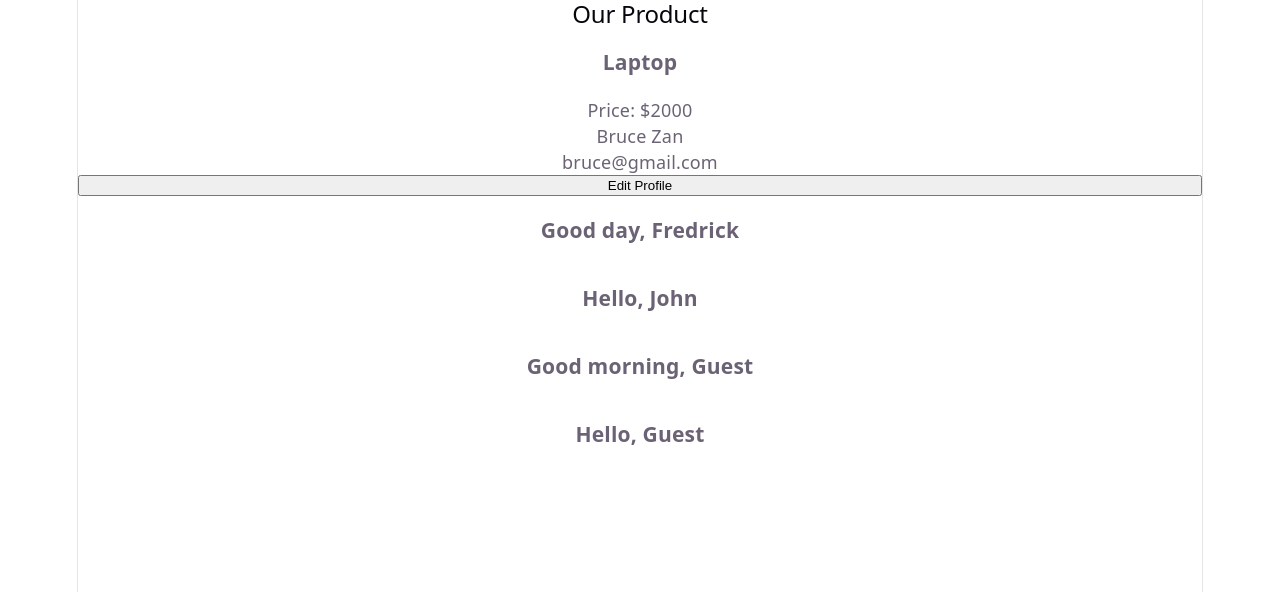
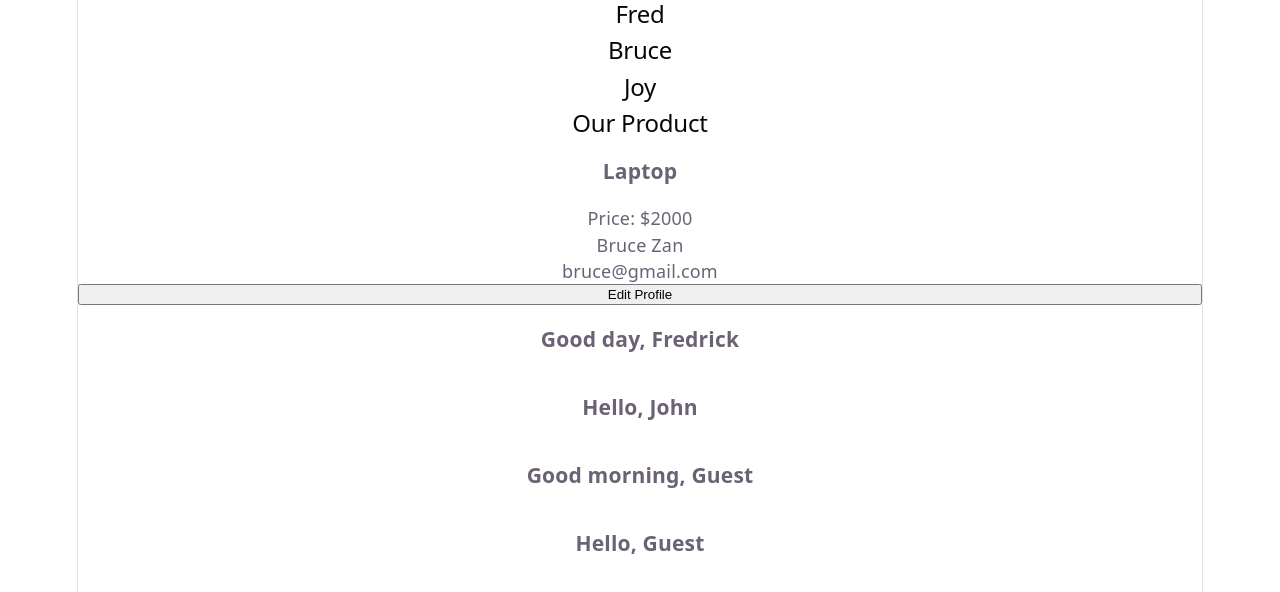
Before and after one commit to utazifredrick/react-project, a React (Vite) app: page / in a window 1280 px wide. Shown: the top 592 px of the page. Built offline with nearby package versions, Linux system fonts and the light colour scheme.

Commit message:
adding index as key to a list

```diff
--- a/src/App.jsx
+++ b/src/App.jsx
@@ -1,11 +1,13 @@
 import { ProductList } from "./ProductList";
 import { CardWrapper } from "./CardWrapper";
 import { Greeting } from "./Greeting";
+import { NameList } from "./NameList";
 import "./App.css";
 
 function App() {
   return (
     <>
+      <NameList />
       <ProductList />
       <CardWrapper title="User Profile">
         <p>Bruce Zan</p>
--- /dev/null
+++ b/src/NameList.jsx
@@ -0,0 +1,6 @@
+export const NameList = () => {
+  const names = ["Fred", "Bruce", "Joy"];
+  const nameList = names.map((name, index) => <h2 key={index}>{name}</h2>);
+
+  return <div>{nameList}</div>;
+};
```
